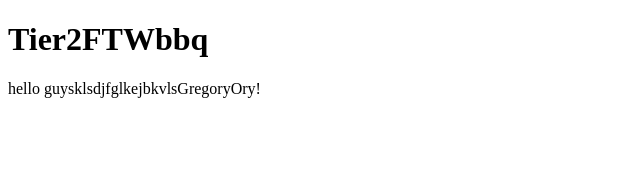
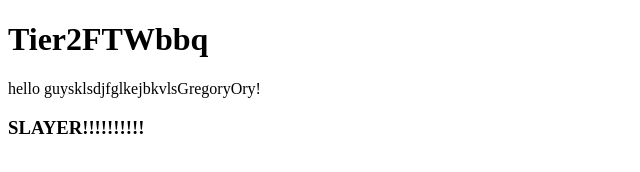
Before and after one commit to GregGoray/tier2, a plain HTML site: page index.html in a window 1280 px wide. Shown: the whole page, without its empty margins (0-640 px from the left). Drawn offline with Linux system fonts and the light colour scheme.

Commit message:
Next Comment

```diff
--- a/index.html
+++ b/index.html
@@ -7,5 +7,6 @@
 <body>
 <h1>Tier2FTWbbq</h1>
 <p>hello guysklsdjfglkejbkvlsGregoryOry!</p>
+<h3>SLAYER!!!!!!!!!!</h3>
 </body>
 </html>
```
